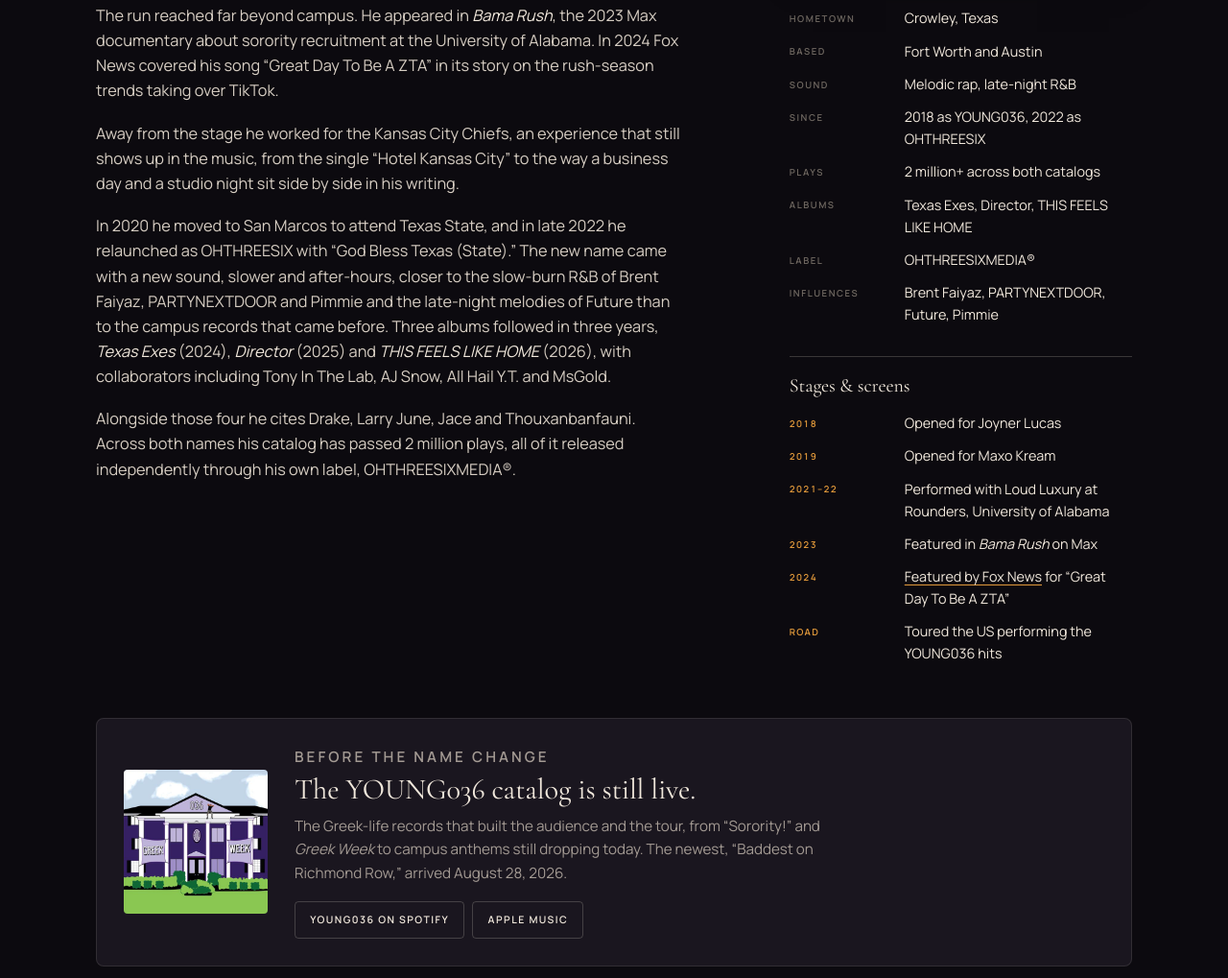
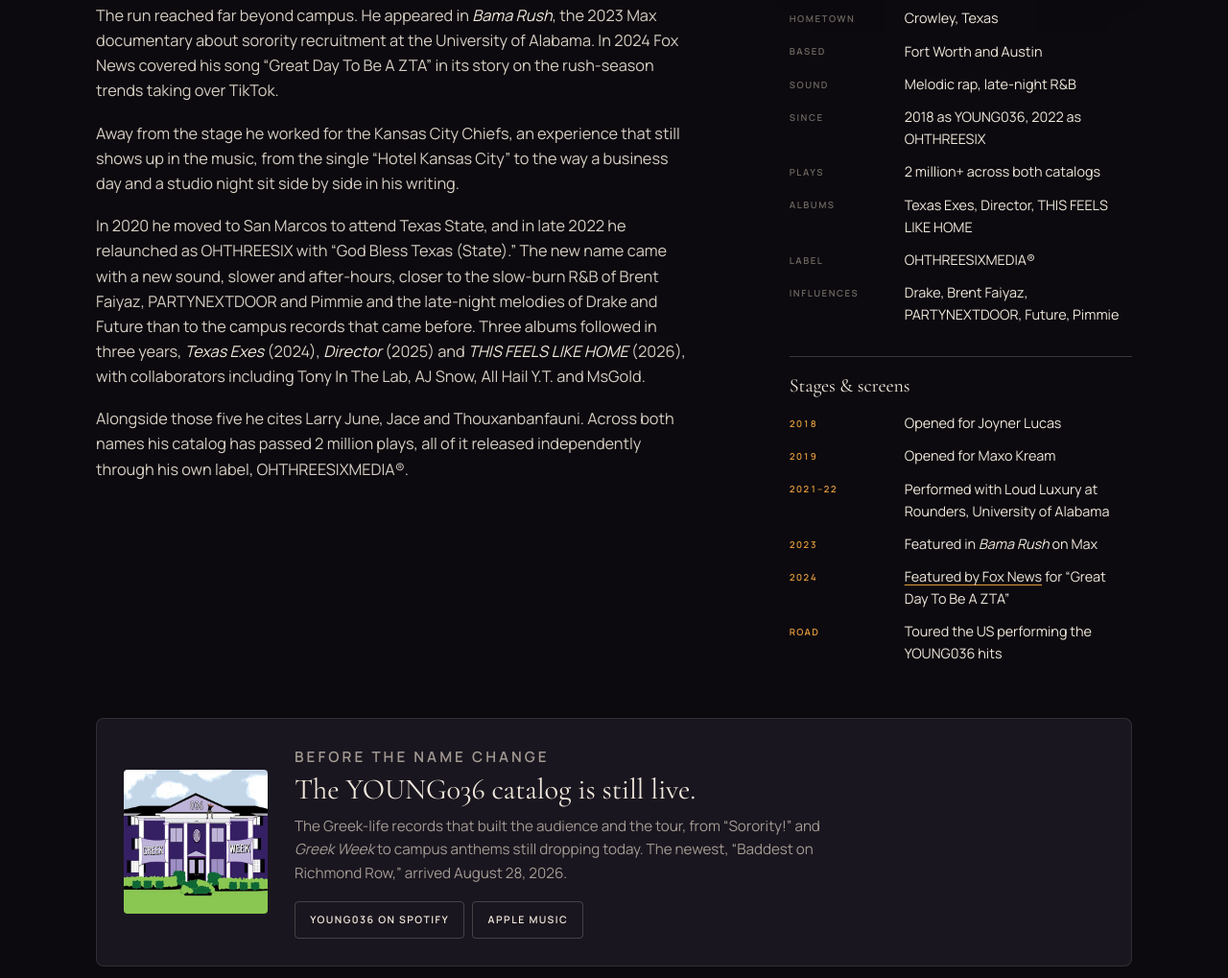
Before and after one commit to RNEHOLDINGS/ohthreesix, a plain HTML site: page index.html in a window 1280 px wide. Shown: the part 5854-6873 px from the top of the page at 96% size. Drawn offline with nearby package versions, Linux system fonts and the light colour scheme.

Commit message:
Move Drake up into the lead influences
Co-Authored-By: Claude Opus 5.5 <noreply@anthropic.com>

```diff
--- a/index.html
+++ b/index.html
@@ -516,8 +516,8 @@ footer .wrap{display:flex;flex-wrap:wrap;justify-content:space-between;gap:1.5re
         <p>The stage came early. In 2018 he opened for Joyner Lucas, and in 2019 he opened for Maxo Kream. By then he was already breaking through as YOUNG036. Beginning with &ldquo;Sorority!&rdquo; in 2018 and the album <em>Greek Week</em> in 2020, his Greek-life anthems spread from campus to campus. &ldquo;6 Zetas in This Benz&rdquo; became a rush-week staple, and chapters from Alabama to SUNY New Paltz got songs of their own. The records took him on tour across the United States, performing the viral hits for the crowds that made them, and between 2021 and 2022 he performed with Loud Luxury at Rounders at the University of Alabama.</p>
         <p>The run reached far beyond campus. He appeared in <em>Bama Rush</em>, the 2023 Max documentary about sorority recruitment at the University of Alabama. In 2024 Fox News covered his song &ldquo;Great Day To Be A ZTA&rdquo; in its story on the rush-season trends taking over TikTok.</p>
         <p>Away from the stage he worked for the Kansas City Chiefs, an experience that still shows up in the music, from the single &ldquo;Hotel Kansas City&rdquo; to the way a business day and a studio night sit side by side in his writing.</p>
-        <p>In 2020 he moved to San Marcos to attend Texas State, and in late 2022 he relaunched as OHTHREESIX with &ldquo;God Bless Texas (State).&rdquo; The new name came with a new sound, slower and after-hours, closer to the slow-burn R&amp;B of Brent Faiyaz, PARTYNEXTDOOR and Pimmie and the late-night melodies of Future than to the campus records that came before. Three albums followed in three years, <em>Texas Exes</em> (2024), <em>Director</em> (2025) and <em>THIS FEELS LIKE HOME</em> (2026), with collaborators including Tony In The Lab, AJ Snow, All Hail Y.T. and MsGold.</p>
-        <p>Alongside those four he cites Drake, Larry June, Jace and Thouxanbanfauni. Across both names his catalog has passed 2 million plays, all of it released independently through his own label, OHTHREESIXMEDIA&reg;.</p>
+        <p>In 2020 he moved to San Marcos to attend Texas State, and in late 2022 he relaunched as OHTHREESIX with &ldquo;God Bless Texas (State).&rdquo; The new name came with a new sound, slower and after-hours, closer to the slow-burn R&amp;B of Brent Faiyaz, PARTYNEXTDOOR and Pimmie and the late-night melodies of Drake and Future than to the campus records that came before. Three albums followed in three years, <em>Texas Exes</em> (2024), <em>Director</em> (2025) and <em>THIS FEELS LIKE HOME</em> (2026), with collaborators including Tony In The Lab, AJ Snow, All Hail Y.T. and MsGold.</p>
+        <p>Alongside those five he cites Larry June, Jace and Thouxanbanfauni. Across both names his catalog has passed 2 million plays, all of it released independently through his own label, OHTHREESIXMEDIA&reg;.</p>
       </div>
       <aside class="facts" aria-label="Quick facts">
         <figure class="story-photo">
@@ -531,7 +531,7 @@ footer .wrap{display:flex;flex-wrap:wrap;justify-content:space-between;gap:1.5re
           <dt>Plays</dt><dd>2 million+ across both catalogs</dd>
           <dt>Albums</dt><dd>Texas Exes, Director, THIS FEELS LIKE HOME</dd>
           <dt>Label</dt><dd>OHTHREESIXMEDIA&reg;</dd>
-          <dt>Influences</dt><dd>Brent Faiyaz, PARTYNEXTDOOR, Future, Pimmie</dd>
+          <dt>Influences</dt><dd>Drake, Brent Faiyaz, PARTYNEXTDOOR, Future, Pimmie</dd>
         </dl>
         <h3>Stages &amp; screens</h3>
         <ol class="milestones">
```
